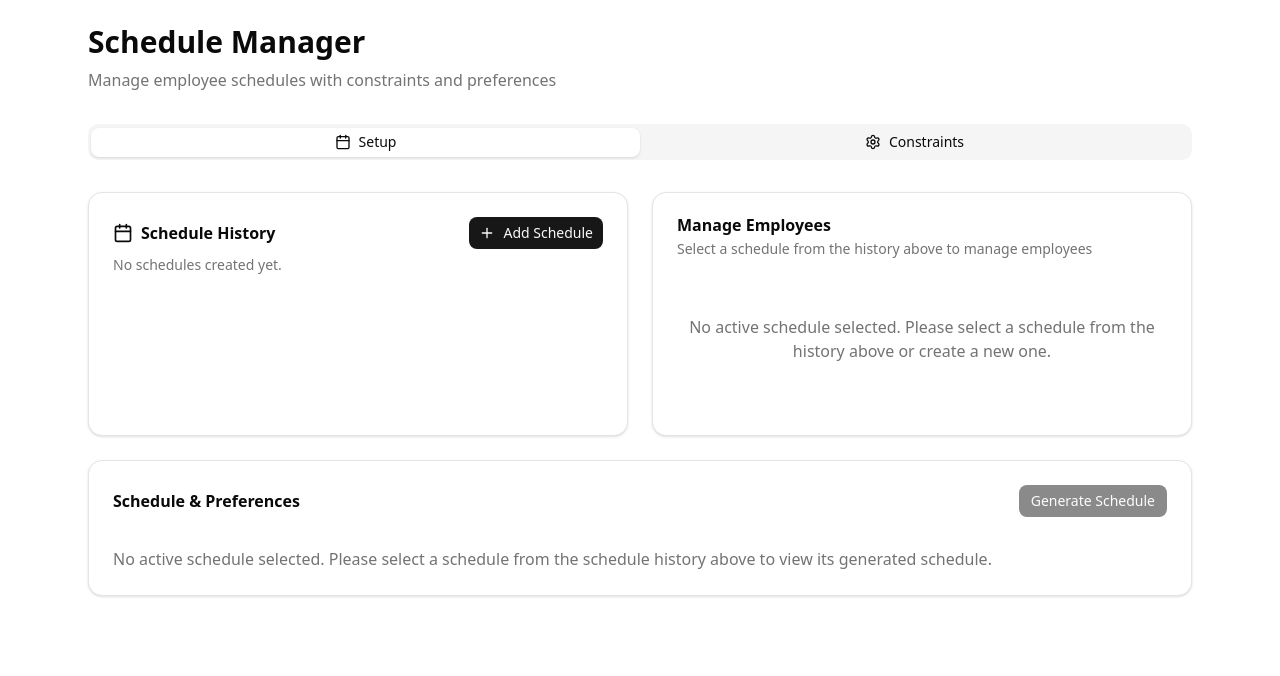
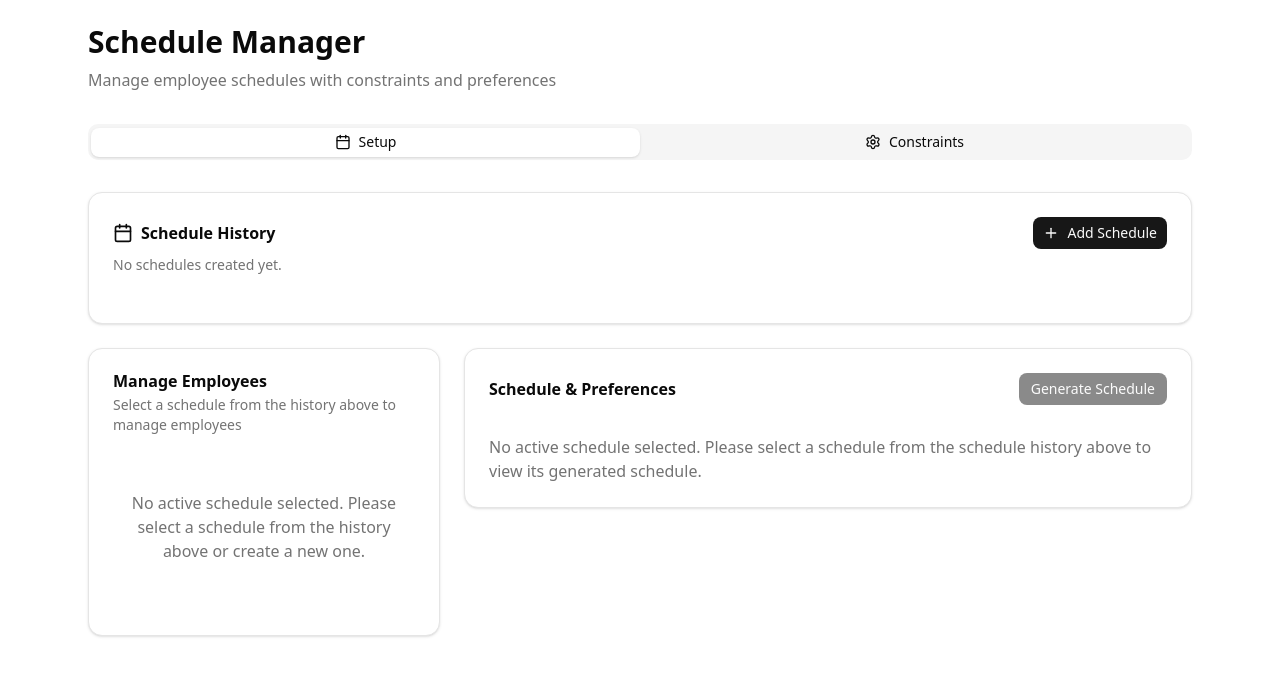
Before and after one commit to jfif7/shift-scheduler, a Next.js app: page / in a window 1280 px wide. Shown: the top 676 px of the page. Built offline with nearby package versions, Linux system fonts and the light colour scheme.

Commit message:
Move things around

```diff
--- a/src/app/page.tsx
+++ b/src/app/page.tsx
@@ -98,7 +98,6 @@ export default function ScheduleManager() {
 
         <TabsContent value="setup">
           <div className="space-y-6">
-            <div className="grid grid-cols-1 lg:grid-cols-2 gap-6">
             <ScheduleHistory
               schedules={schedules}
               activeScheduleId={activeScheduleId}
@@ -106,6 +105,7 @@ export default function ScheduleManager() {
               onScheduleAdd={addSchedule}
               onScheduleDelete={deleteSchedule}
             />
+            <div className="grid grid-cols-1 xl:grid-cols-3 gap-6">
               <EmployeeManager
                 employees={employees}
                 selectedEmployee={selectedEmployee}
@@ -117,7 +117,7 @@ export default function ScheduleManager() {
                 predefinedTags={PREDEFINED_TAGS}
                 hasActiveSchedule={activeScheduleId !== null}
               />
-            </div>
+              <div className="xl:col-span-2">
                 <ScheduleView
                   schedule={schedule}
                   employees={employees}
@@ -131,6 +131,8 @@ export default function ScheduleManager() {
                   onGenerateSchedule={onGenerateSchedule}
                   isGenerating={isGenerating}
                 />
+              </div>
+            </div>
           </div>
         </TabsContent>
 
--- a/src/components/schedule/EmployeeManager.tsx
+++ b/src/components/schedule/EmployeeManager.tsx
@@ -83,7 +83,7 @@ export const EmployeeManager = ({
             </Button>
           </div>
         ) : (
-          <div className="space-y-3">
+          <div className="space-y-3 max-h-144 overflow-y-auto pr-2">
             {employees.map((employee) => (
               <div
                 key={employee.id}
```
Lines whose indentation alone changed are shown as unchanged.
